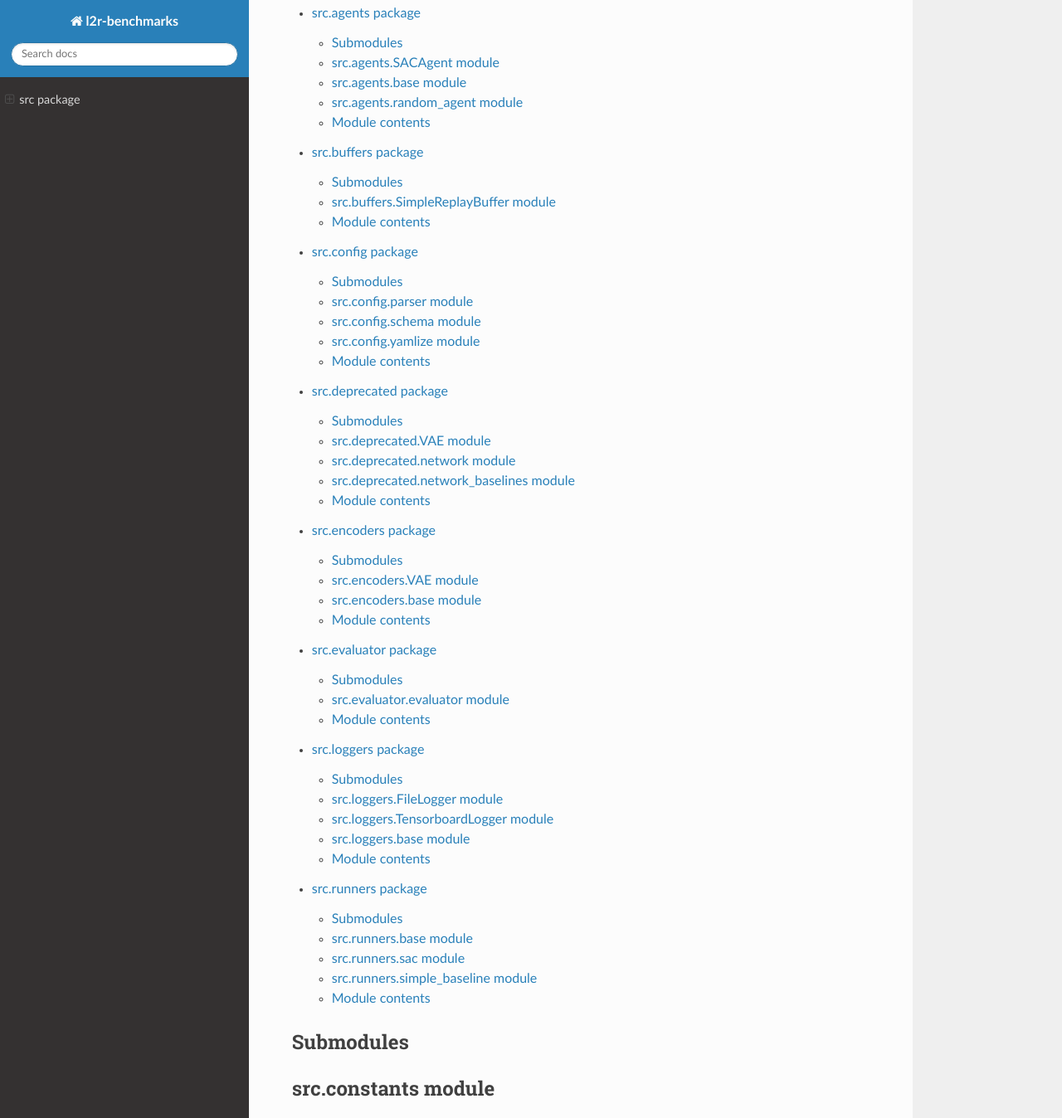
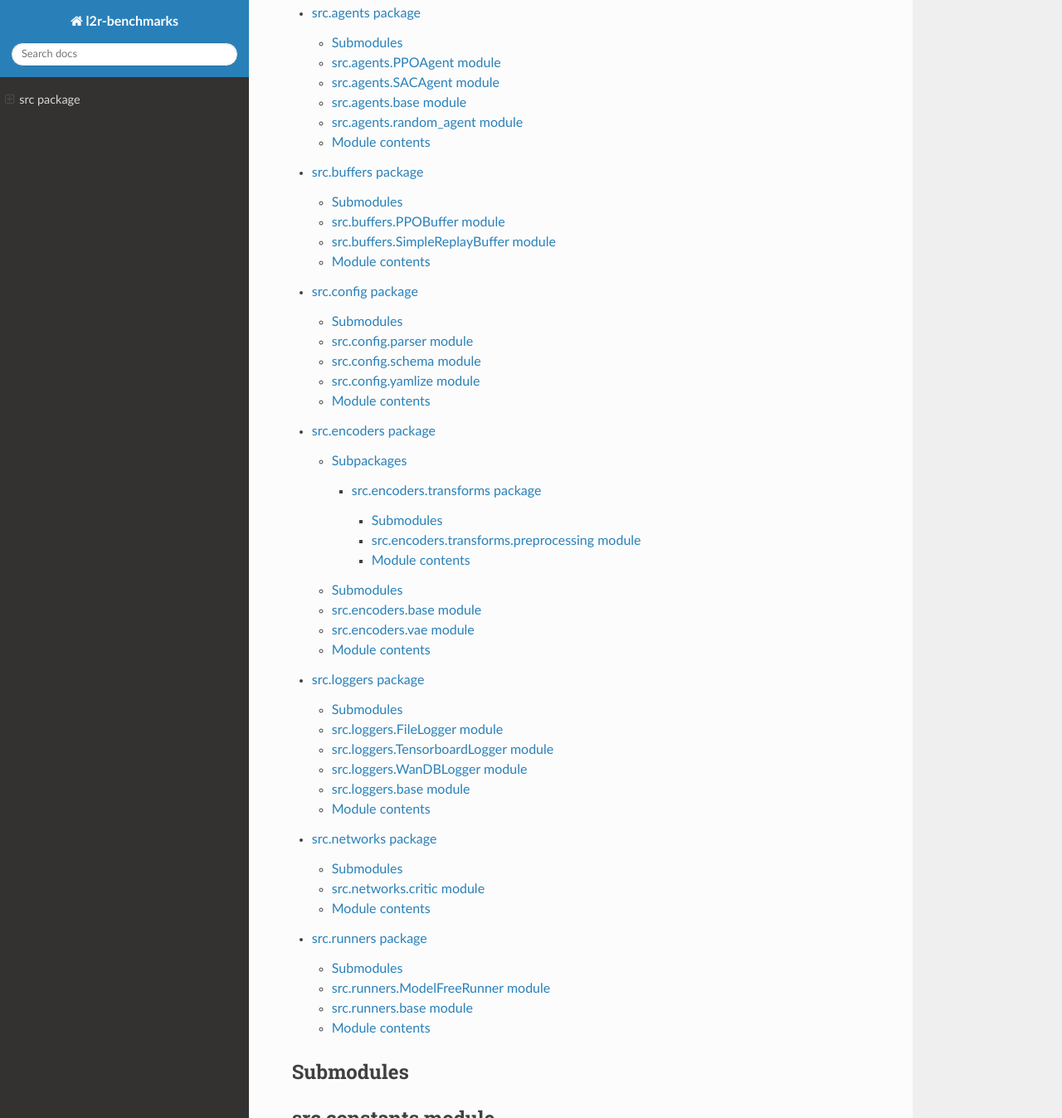
Before and after one commit to arav-agarwal2/l2r-benchmarks, a Sphinx documentation site: the page built from docs/source/src.rst, in a window 1280 px wide and 1400 px high, scrolled down 212 px, cut to the strip 0-1348 px from the top of the window. Shown: the whole strip at 83% size. Built offline with Sphinx 7.4.7 and the Read the Docs theme 2.0.0, drawn with Linux system fonts in a browser that asks for light colours.

Commit message:
Update docs

```diff
--- a/docs/source/src.encoders.rst
+++ b/docs/source/src.encoders.rst
@@ -1,21 +1,29 @@
 src.encoders package
 ====================
 
+Subpackages
+-----------
+
+.. toctree::
+   :maxdepth: 4
+
+   src.encoders.transforms
+
 Submodules
 ----------
-
-src.encoders.VAE module
------------------------
-
-.. automodule:: src.encoders.VAE
-   :members:
-   :undoc-members:
-   :show-inheritance:
 
 src.encoders.base module
 ------------------------
 
 .. automodule:: src.encoders.base
+   :members:
+   :undoc-members:
+   :show-inheritance:
+
+src.encoders.vae module
+-----------------------
+
+.. automodule:: src.encoders.vae
    :members:
    :undoc-members:
    :show-inheritance:
--- a/docs/source/src.rst
+++ b/docs/source/src.rst
@@ -10,10 +10,9 @@
    src.agents
    src.buffers
    src.config
-   src.deprecated
    src.encoders
-   src.evaluator
    src.loggers
+   src.networks
    src.runners
 
 Submodules
--- a/docs/source/src.runners.rst
+++ b/docs/source/src.runners.rst
@@ -4,26 +4,18 @@
 Submodules
 ----------
 
+src.runners.ModelFreeRunner module
+----------------------------------
+
+.. automodule:: src.runners.ModelFreeRunner
+   :members:
+   :undoc-members:
+   :show-inheritance:
+
 src.runners.base module
 -----------------------
 
 .. automodule:: src.runners.base
-   :members:
-   :undoc-members:
-   :show-inheritance:
-
-src.runners.sac module
-----------------------
-
-.. automodule:: src.runners.sac
-   :members:
-   :undoc-members:
-   :show-inheritance:
-
-src.runners.simple\_baseline module
------------------------------------
-
-.. automodule:: src.runners.simple_baseline
    :members:
    :undoc-members:
    :show-inheritance:
```
Also changed, not shown: docs/source/src.agents.rst (+8 -0 lines), docs/source/src.buffers.rst (+8 -0 lines), docs/source/src.deprecated.rst (deleted, +0 -37 lines), docs/source/src.encoders.transforms.rst (added, +21 -0 lines), docs/source/src.evaluator.rst (deleted, +0 -21 lines), docs/source/src.loggers.rst (+8 -0 lines), docs/source/src.networks.rst (added, +21 -0 lines).
